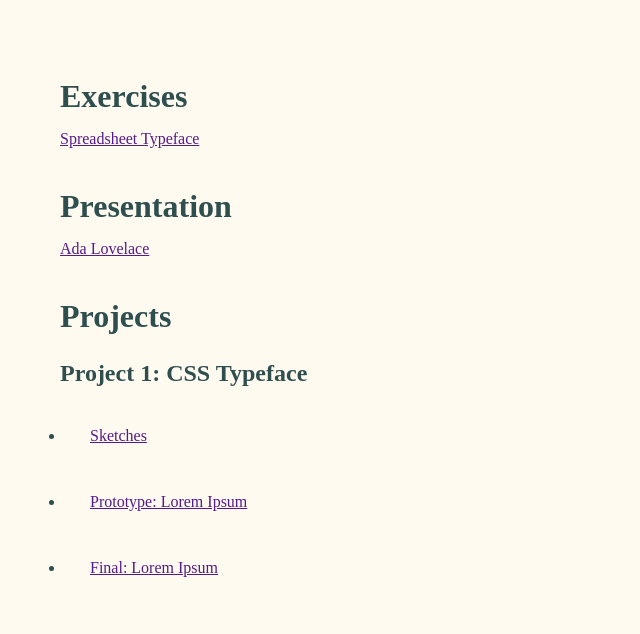
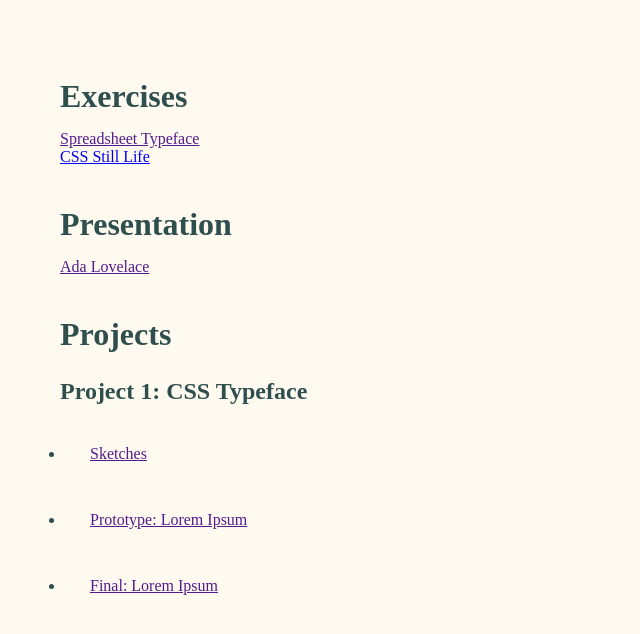
Before and after one commit to yui841013/Interactive2, a plain HTML site: page index.html in a window 1280 px wide. Shown: the whole page, without its empty margins (0-640 px from the left). Drawn offline with Linux system fonts and the light colour scheme.

Commit message:
add css still life

```diff
--- a/index.html
+++ b/index.html
@@ -13,7 +13,8 @@
   <div>
       <h1>Exercises</h1>
       <a href="" target="blank">Spreadsheet Typeface</a><br>
-  </div>
+      <a href="https://yui841013.github.io/Interactive2//codingfromlife-template/index.html"
+>CSS Still Life</a></br>  </div>
   <div>
       <h1>Presentation</h1>
       <a href="" target="blank">Ada Lovelace</a>
```
Also changed, not shown: 1 other file.
